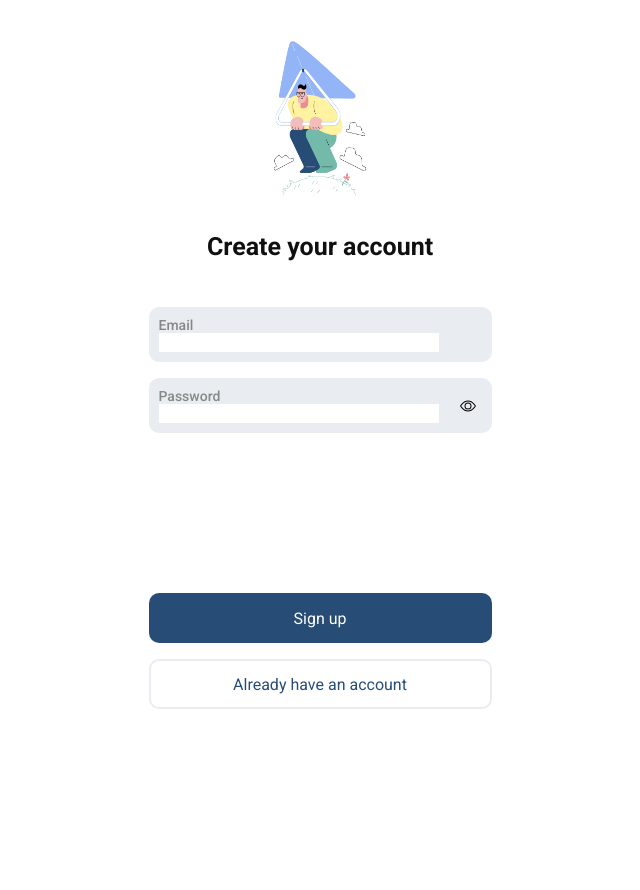
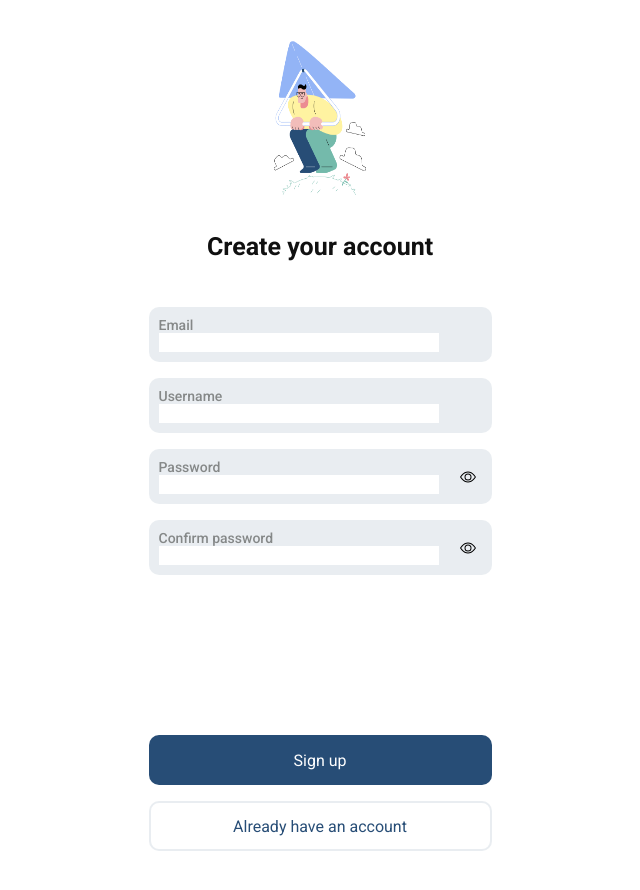
Before and after one commit to TemuriTsutskiridze/Event-Planner-App-Team-1, a React (Vite) app: page /Sign_up in a window 1280 px wide. Shown: the top 890 px of the page, without its empty margins (320-960 px from the left). Before the commit the page ends 800 px from the top, so only its background shows below. Built offline with nearby package versions, Linux system fonts and the light colour scheme.

Commit message:
add validation and form on sign up page, also add 2 more inputs for registration and submit handle function

```diff
--- a/src/Pages/SignUp.tsx
+++ b/src/Pages/SignUp.tsx
@@ -1,7 +1,38 @@
 import { useState } from "react";
 import { useNavigate } from "react-router-dom";
+import { useForm } from "react-hook-form";
+import { yupResolver } from "@hookform/resolvers/yup";
+import * as Yup from "yup";
+import { useAuth } from "../Context/useAuth";
+
+type RegistrationFormsInputs = {
+  email: string;
+  password: string;
+  passwordRe: string;
+  username: string;
+};
+
+const validation = Yup.object().shape({
+  email: Yup.string().required("Email is required"),
+  password: Yup.string()
+    .required("Password is required")
+    .min(8, "Password must be at least 8 characters"),
+  passwordRe: Yup.string().required(),
+  username: Yup.string().required(),
+});
 
 function SignUp() {
+  const { registerUser } = useAuth();
+  const {
+    register,
+    handleSubmit,
+    formState: { errors },
+  } = useForm<RegistrationFormsInputs>({ resolver: yupResolver(validation) });
+
+  const handleRegistration = (form: RegistrationFormsInputs) => {
+    registerUser(form.email, form.password, form.passwordRe, form.username);
+  };
+
   const [isHide, setHide] = useState(true);
   let navigate = useNavigate();
 
@@ -11,6 +42,7 @@ function SignUp() {
       <h1 className="text-[25px] text-[#101010] leading-[29px] font-[700] mt-5">
         Create your account
       </h1>
+      <form onSubmit={handleSubmit(handleRegistration)}>
         <section className="flex flex-col gap-4 mt-[46px]">
           <label
             htmlFor="email"
@@ -23,8 +55,25 @@ function SignUp() {
               id="email"
               type="text"
               className="outline-none appearance-none w-[280px] bg-transparent text-base text-[#000] font-400 leading-[19px]"
+              {...register("email")}
             />
           </label>
+          {errors.email ? <span>{errors.email.message}</span> : ""}
+          <label
+            htmlFor="username"
+            className="w-[343px] flex flex-col p-[10px] rounded-[10px] bg-input"
+          >
+            <span className="text-sm text-[#858888] font-[500] leading-[16px]">
+              Username
+            </span>
+            <input
+              id="username"
+              type="text"
+              className="outline-none appearance-none w-[280px] bg-transparent text-base text-[#000] font-400 leading-[19px]"
+              {...register("username")}
+            />
+          </label>
+          {errors.username ? <span>{errors.username.message}</span> : ""}
           <label
             htmlFor="password"
             className="w-[343px] flex flex-col p-[10px] rounded-[10px] bg-input relative"
@@ -38,6 +87,7 @@ function SignUp() {
               className={`${
                 isHide ? "text-2xl tracking-[6px]" : "text-base tracking-normal"
               } outline-none appearance-none w-[280px] h-[19px] pl-1 bg-transparent  text-[#000] font-400 leading-[19px] `}
+              {...register("password")}
             />
             {!isHide ? (
               <svg
@@ -68,11 +118,57 @@ function SignUp() {
               </svg>
             )}
           </label>
+          {errors.password ? <span>{errors.password.message}</span> : ""}
+          <label
+            htmlFor="password2"
+            className="w-[343px] flex flex-col p-[10px] rounded-[10px] bg-input relative"
+          >
+            <span className="text-sm text-[#858888] font-[500] leading-[16px]">
+              Confirm password
+            </span>
+            <input
+              id="password2"
+              type={isHide ? "password" : "text"}
+              className={`${
+                isHide ? "text-2xl tracking-[6px]" : "text-base tracking-normal"
+              } outline-none appearance-none w-[280px] h-[19px] pl-1 bg-transparent  text-[#000] font-400 leading-[19px] `}
+              {...register("passwordRe")}
+            />
+            {!isHide ? (
+              <svg
+                xmlns="http://www.w3.org/2000/svg"
+                width="16"
+                height="16"
+                fill="currentColor"
+                className="bi bi-eye-slash absolute right-[15px] top-1/2 transform -translate-y-1/2 hover:cursor-pointer"
+                viewBox="0 0 16 16"
+                onClick={() => setHide(true)}
+              >
+                <path d="M13.359 11.238C15.06 9.72 16 8 16 8s-3-5.5-8-5.5a7 7 0 0 0-2.79.588l.77.771A6 6 0 0 1 8 3.5c2.12 0 3.879 1.168 5.168 2.457A13 13 0 0 1 14.828 8q-.086.13-.195.288c-.335.48-.83 1.12-1.465 1.755q-.247.248-.517.486z" />
+                <path d="M11.297 9.176a3.5 3.5 0 0 0-4.474-4.474l.823.823a2.5 2.5 0 0 1 2.829 2.829zm-2.943 1.299.822.822a3.5 3.5 0 0 1-4.474-4.474l.823.823a2.5 2.5 0 0 0 2.829 2.829" />
+                <path d="M3.35 5.47q-.27.24-.518.487A13 13 0 0 0 1.172 8l.195.288c.335.48.83 1.12 1.465 1.755C4.121 11.332 5.881 12.5 8 12.5c.716 0 1.39-.133 2.02-.36l.77.772A7 7 0 0 1 8 13.5C3 13.5 0 8 0 8s.939-1.721 2.641-3.238l.708.709zm10.296 8.884-12-12 .708-.708 12 12z" />
+              </svg>
+            ) : (
+              <svg
+                xmlns="http://www.w3.org/2000/svg"
+                width="16"
+                height="16"
+                fill="currentColor"
+                className="bi bi-eye absolute right-[16px] top-1/2 transform -translate-y-1/2 hover:cursor-pointer"
+                viewBox="0 0 16 16"
+                onClick={() => setHide(false)}
+              >
+                <path d="M16 8s-3-5.5-8-5.5S0 8 0 8s3 5.5 8 5.5S16 8 16 8M1.173 8a13 13 0 0 1 1.66-2.043C4.12 4.668 5.88 3.5 8 3.5s3.879 1.168 5.168 2.457A13 13 0 0 1 14.828 8q-.086.13-.195.288c-.335.48-.83 1.12-1.465 1.755C11.879 11.332 10.119 12.5 8 12.5s-3.879-1.168-5.168-2.457A13 13 0 0 1 1.172 8z" />
+                <path d="M8 5.5a2.5 2.5 0 1 0 0 5 2.5 2.5 0 0 0 0-5M4.5 8a3.5 3.5 0 1 1 7 0 3.5 3.5 0 0 1-7 0" />
+              </svg>
+            )}
+          </label>
+          {errors.passwordRe ? <span>{errors.passwordRe.message}</span> : ""}
         </section>
         <section className="flex flex-col gap-4 mt-40 mb-[50px]">
           <button
+            type="submit"
             className="w-[343px] h-[50px] rounded-[10px] bg-[#274d76] flex items-center justify-center text-base text-[#fff] font-normal leading-[19px]"
-          onClick={() => navigate("/events")}
           >
             Sign up
           </button>
@@ -83,6 +179,7 @@ function SignUp() {
             Already have an account
           </button>
         </section>
+      </form>
     </main>
   );
 }
```
Lines whose indentation alone changed are shown as unchanged.
